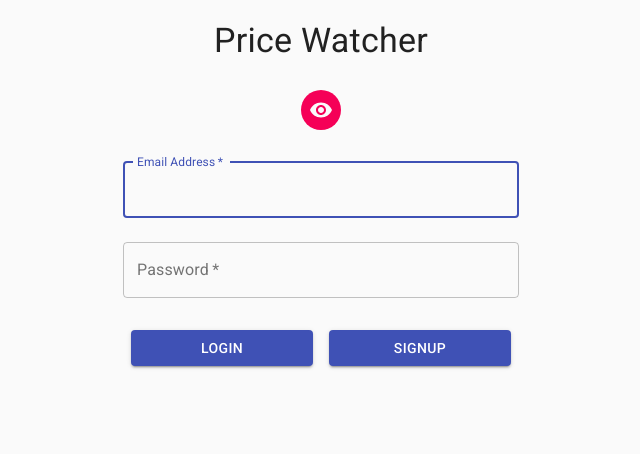
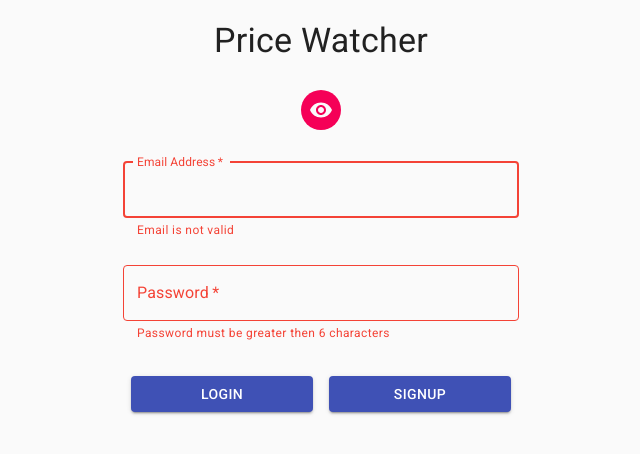
Before and after one commit to keklol-123/myProject, a React app: page / in a window 1280 px wide. Shown: the top 454 px of the page, without its empty margins (319-959 px from the left). Built offline with nearby package versions, Linux system fonts and the light colour scheme.

Commit message:
Add validation

```diff
--- a/src/components/Auth/Auth.tsx
+++ b/src/components/Auth/Auth.tsx
@@ -41,8 +41,8 @@ const useStyles = makeStyles(theme => ({
 }));
 
 const SignIn = (props: any) => {
-  const [email, changeEmail] = useState<String>('');
-  const [password, changePassword] = useState<String>('');
+  const [email, changeEmail] = useState<string>('');
+  const [password, changePassword] = useState<string>('');
 
   useEffect(() => {
     props.checkToken();
@@ -57,15 +57,24 @@ const SignIn = (props: any) => {
   const onPasswordChange = (e: any): void => {
     changePassword(e.target.value);
   };
+  const isValidEmail = (): boolean => {
+    let emailValid: boolean = (/^([\w.%+-]+)@([\w-]+\.)+([\w]{2,})$/i).test(email);
+    return emailValid;
+  };
+  const isPasswordValid = (): boolean =>{
+    let passwValid: boolean = (password.length > 6);
+    return passwValid;
+  }
 
   const onRegisterClick = (e: any): void => {
     e.preventDefault();
-    props.registerUser({ email, password });
+    if(isPasswordValid() && isValidEmail()) props.registerUser({ email, password });
   };
   const onLoginClick = (e: any) => {
     e.preventDefault();
-    props.loginUser({ email, password });
+    if(isPasswordValid() && isValidEmail()) props.loginUser({ email, password });
   };
+
   return (
     <Container component="main" maxWidth="xs">
       <CssBaseline />
@@ -79,19 +88,33 @@ const SignIn = (props: any) => {
         </Avatar>
 
         <form className={classes.form} noValidate>
-          <TextField
+          {isValidEmail()?<TextField
+            id="email"
             variant="outlined"
             margin="normal"
             required
             fullWidth
-            id="email"
+            //id="email"
             label="Email Address"
             name="email"
             autoComplete="email"
             autoFocus
             onChange={onEmailChange}
-          />
-          <TextField
+          /> : <TextField
+          error id="email"
+          variant="outlined"
+          margin="normal"
+          required
+          fullWidth
+          //id="email"
+          label="Email Address"
+          name="email"
+          autoComplete="email"
+          autoFocus
+          helperText="Email is not valid"
+          onChange={onEmailChange}
+        />}
+          {isPasswordValid() ? <TextField
             variant="outlined"
             margin="normal"
             required
@@ -102,7 +125,20 @@ const SignIn = (props: any) => {
             id="password"
             autoComplete="current-password"
             onChange={onPasswordChange}
-          />
+          /> : <TextField
+          variant="outlined"
+          margin="normal"
+          required
+          fullWidth
+          name="password"
+          label="Password"
+          type="password"
+          error id="password_not_valid"
+          helperText="Password must be greater then 6 characters"
+          autoComplete="current-password"
+          onChange={onPasswordChange}
+        />}
+
           <div className={classes.btnBody}>
             <Button
               fullWidth
@@ -131,6 +167,7 @@ const SignIn = (props: any) => {
       {props.state.registerFailure ? <SignupFailure/> : null}
     </Container>
   );
+
 };
 
 const mapStateToProps = (state: any) => ({
```
Also changed, not shown: public/index-bundle.js, 1 other file (tests, documents, lock files or other folders).
